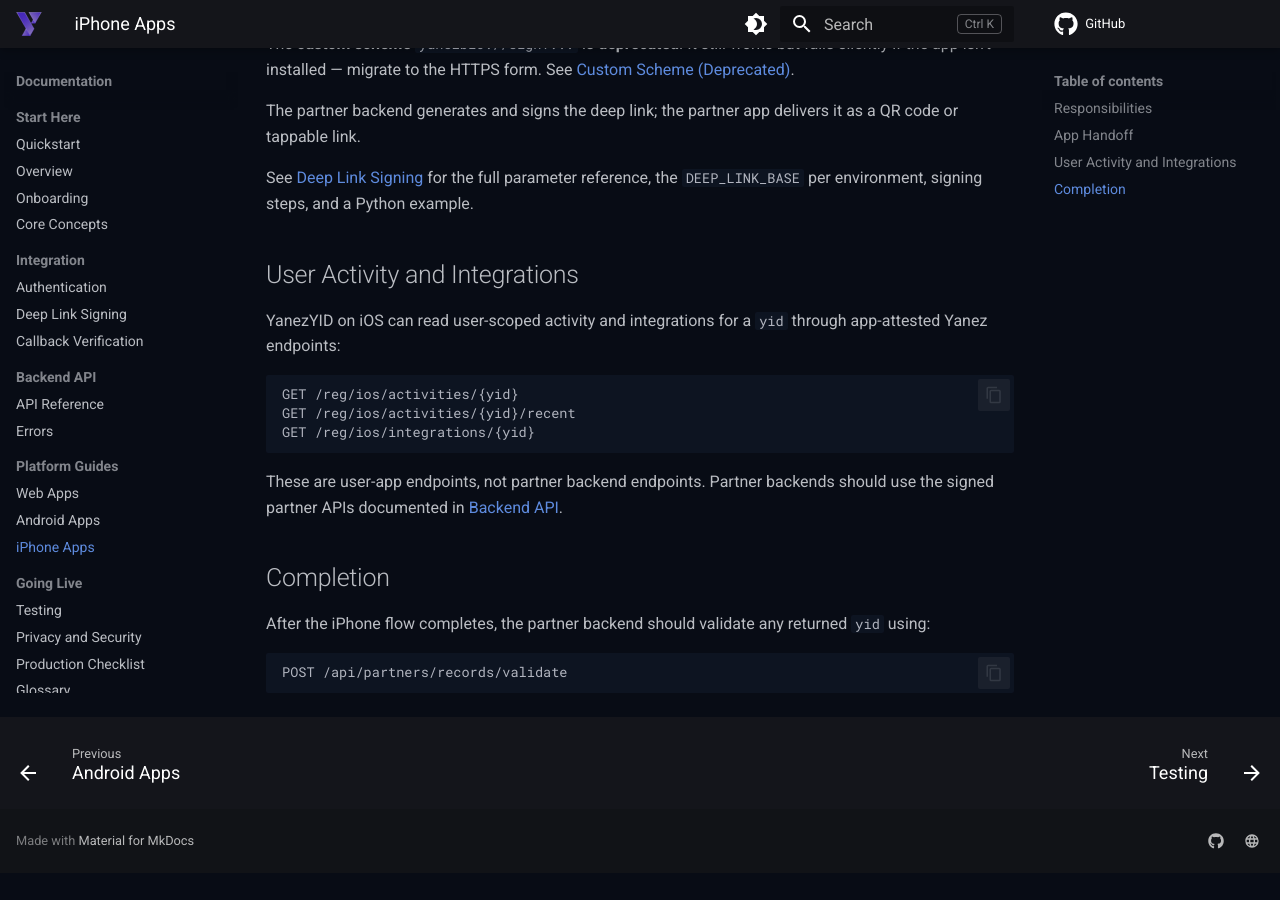
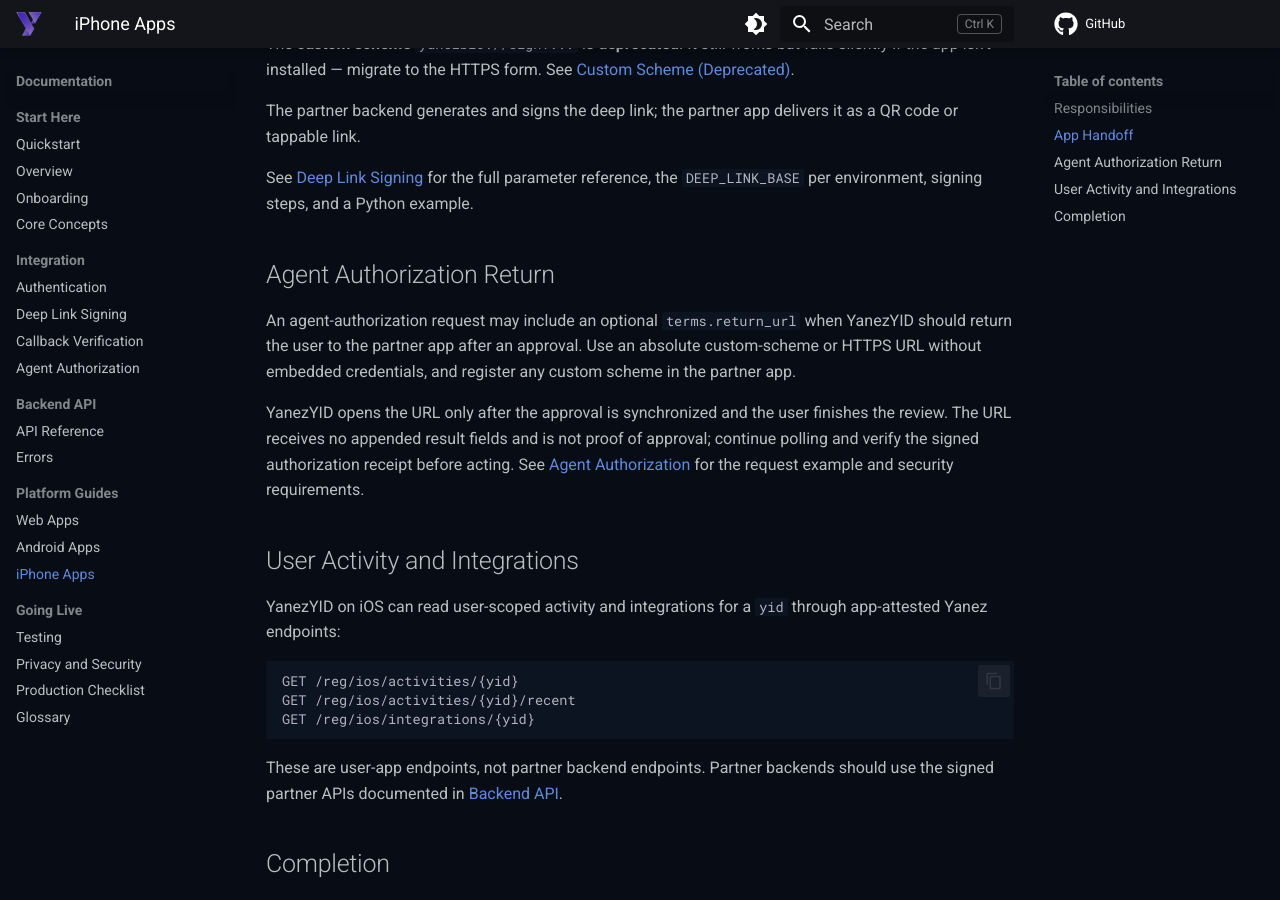
Before and after one commit to yanez-compliance/yanez-yid-partner-docs, an MkDocs documentation site: the page built from docs/platforms/ios.md, in a window 1280 px wide and 900 px high, scrolled down 792 px. Built offline with MkDocs 1.6.1 and Material for MkDocs 9.7.7, drawn with Linux system fonts in a browser that asks for light colours; comment, search, counter and statistics services are not loaded; before the commit the page ends 1665 px from its top, so only the background shows below that.

Commit message:
Document agent authorization return URLs

```diff
--- a/docs/platforms/ios.md
+++ b/docs/platforms/ios.md
@@ -31,6 +31,19 @@ See [Deep Link Signing](../deep-link-signing.md) for the full parameter
 reference, the `DEEP_LINK_BASE` per environment, signing steps, and a Python
 example.
 
+## Agent Authorization Return
+
+An agent-authorization request may include an optional `terms.return_url` when
+YanezYID should return the user to the partner app after an approval. Use an
+absolute custom-scheme or HTTPS URL without embedded credentials, and register
+any custom scheme in the partner app.
+
+YanezYID opens the URL only after the approval is synchronized and the user
+finishes the review. The URL receives no appended result fields and is not proof
+of approval; continue polling and verify the signed authorization receipt before
+acting. See [Agent Authorization](../agent-authorization.md#return-to-an-iphone-app)
+for the request example and security requirements.
+
 ## User Activity and Integrations
 
 YanezYID on iOS can read user-scoped activity and integrations for a `yid`
--- a/mkdocs.yml
+++ b/mkdocs.yml
@@ -83,6 +83,7 @@ nav:
           - Authentication: authentication.md
           - Deep Link Signing: deep-link-signing.md
           - Callback Verification: callback.md
+          - Agent Authorization: agent-authorization.md
       - Backend API:
           - API Reference: api/backend-api.md
           - Errors: api/errors.md
```
Also changed, not shown: docs/agent-authorization.md (added, +80 -0 lines), docs/overview.md (+5 -0 lines).
